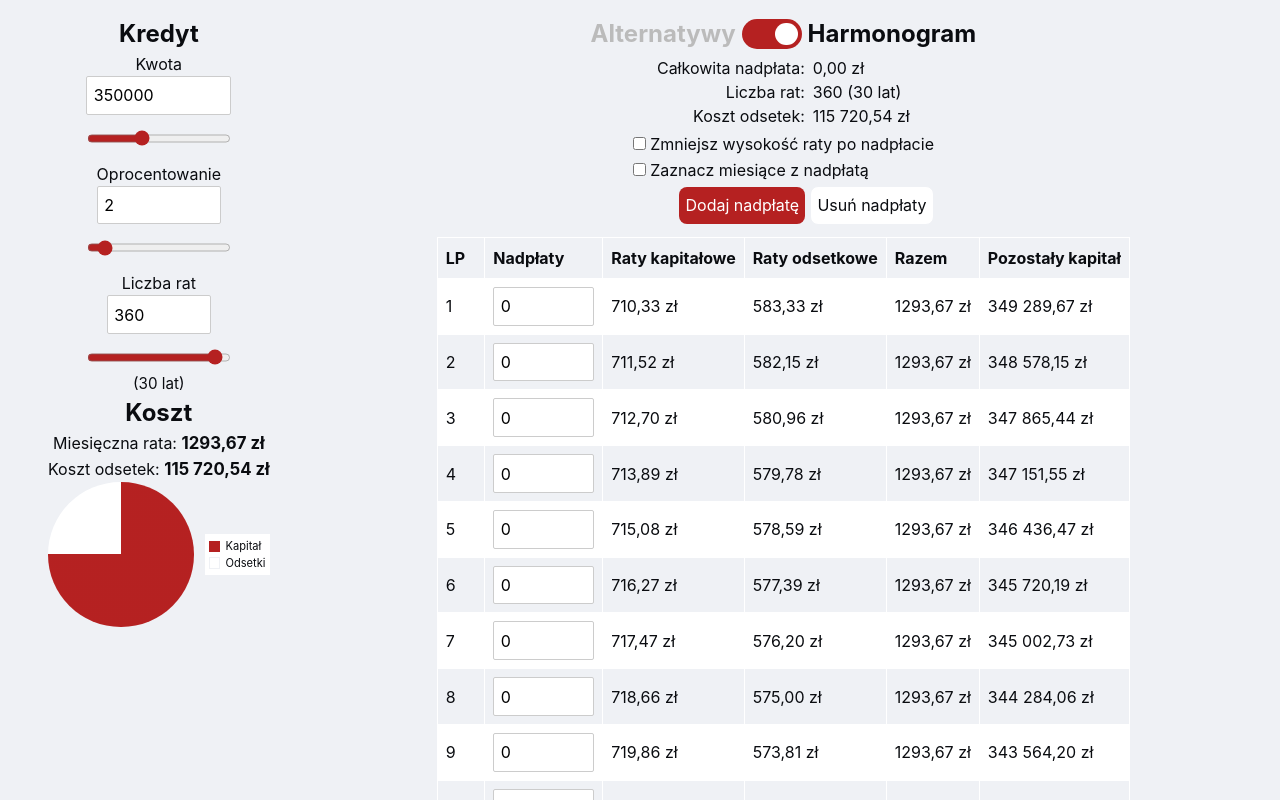
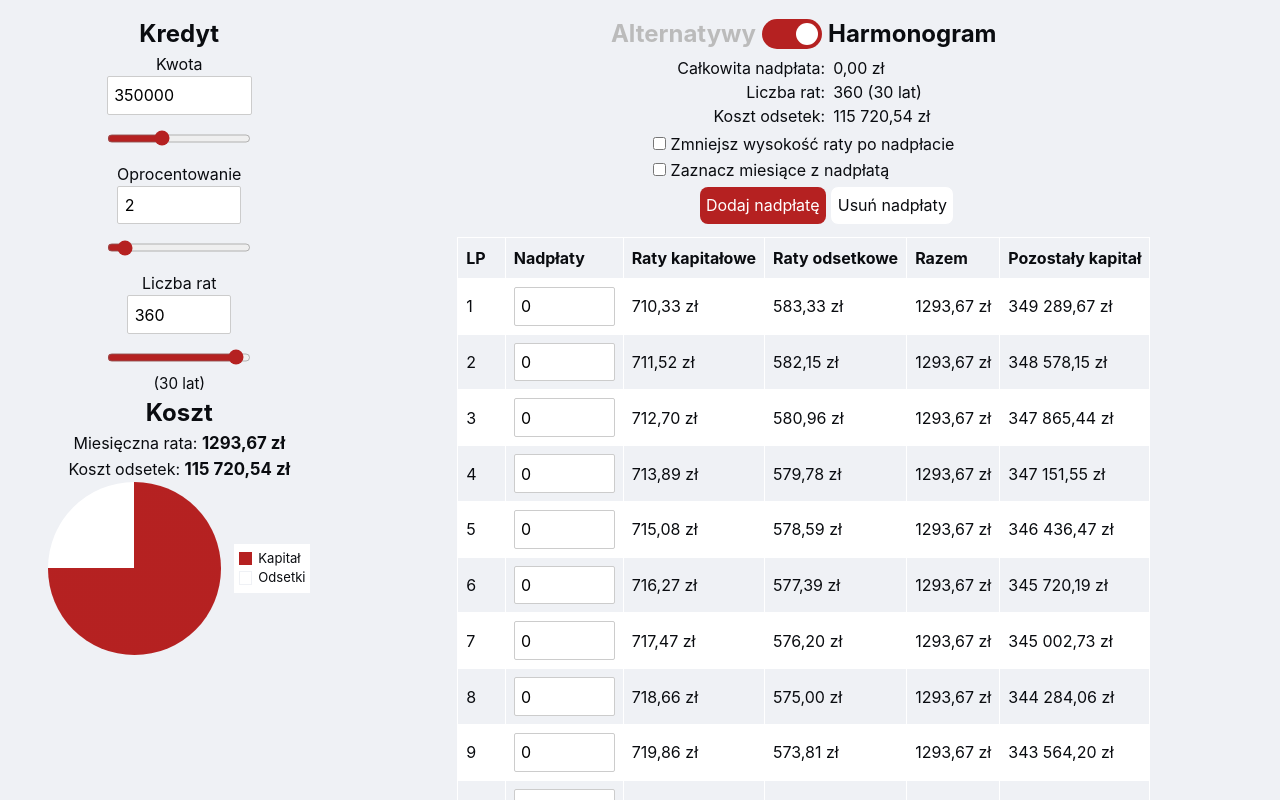
Before and after one commit to adamwroo/svelte-mortgage-calculator, a Svelte app: page / in a window 1280 px wide. Shown: the top 800 px of the page. Built offline with nearby package versions, Linux system fonts and the light colour scheme.

Commit message:
small style change

```diff
--- a/src/components/MortgageCost.svelte
+++ b/src/components/MortgageCost.svelte
@@ -21,5 +21,6 @@
     .cost {
         display: flex;
         flex-direction: column;
+        min-width: 26ch; /* to make place for text with cost over 1M to avoid 'jumping' */
     }
 </style>
```
